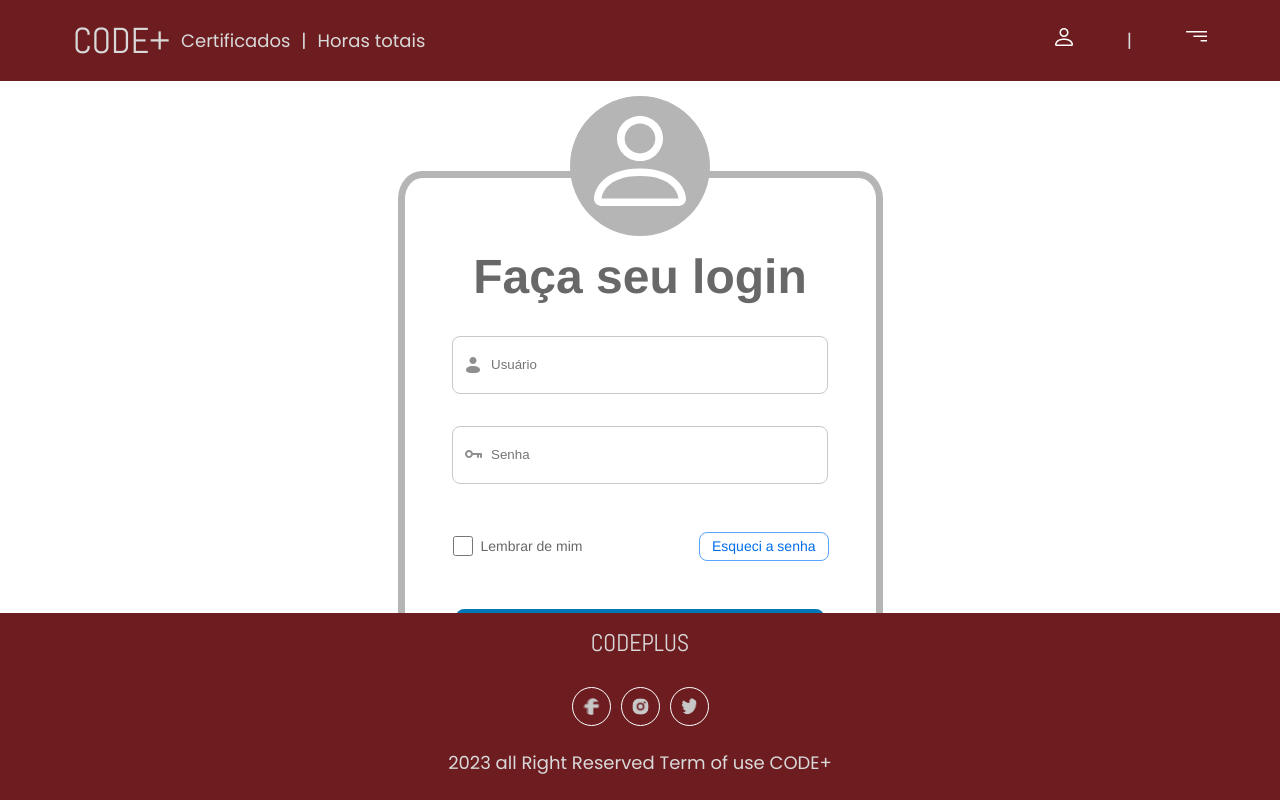
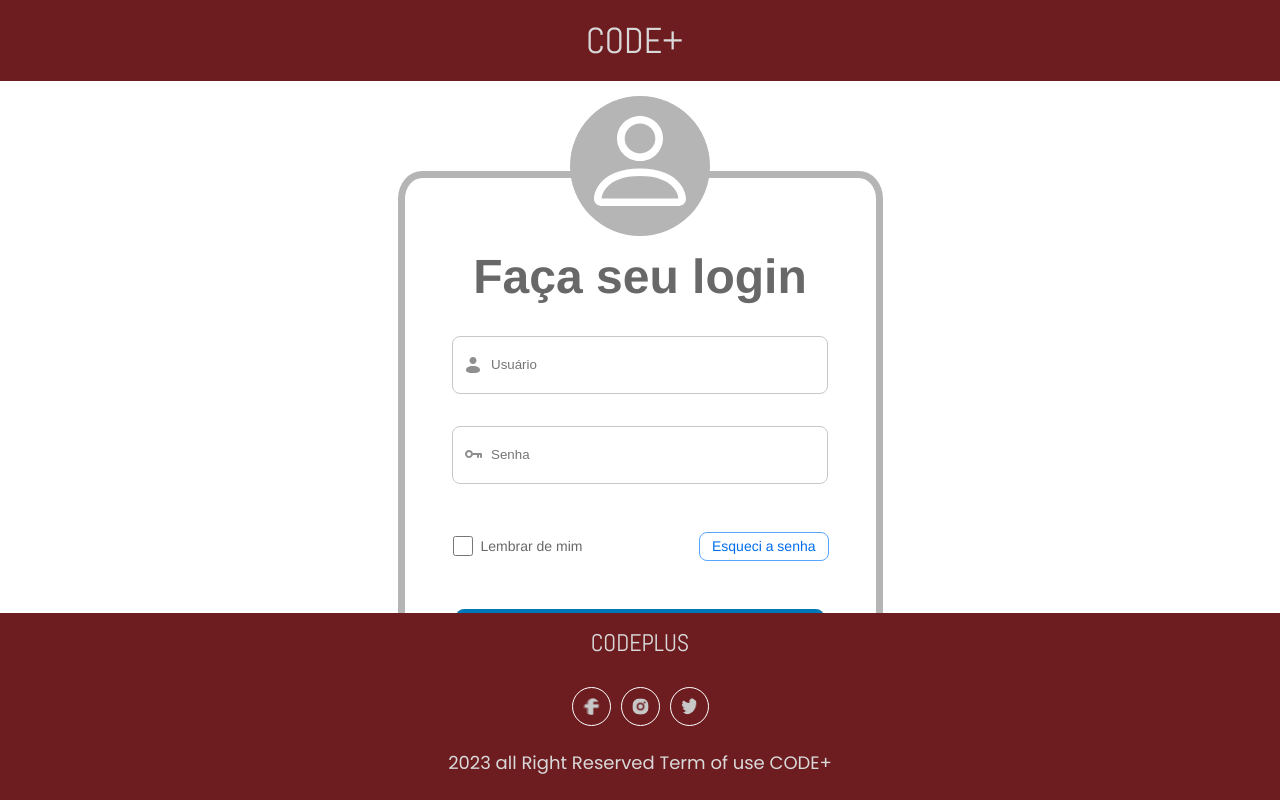
Before and after one commit to GabrielSoaresGomes/sistema-horas-complementares, a React (Create React App) app in the folder frontend/: page /login in a window 1280 px wide. Built offline with nearby package versions, Linux system fonts and the light colour scheme.

Commit message:
1 min para o fim do mundo

```diff
--- a/frontend/src/App.js
+++ b/frontend/src/App.js
@@ -1,11 +1,10 @@
 import Router from "./Router";
-import Navbar from "./components/layout/Navbar/Navbar";
 import Footer from "./components/layout/Footer/Footer";
 
 function App() {
     return (
         <div className="App">
-            <Router navbar={<Navbar />} footer={<Footer />}/>
+            <Router footer={<Footer />}/>
         </div>
     );
 }
--- a/frontend/src/Router.js
+++ b/frontend/src/Router.js
@@ -1,19 +1,28 @@
-import {BrowserRouter, Routes, Route} from 'react-router-dom';
+import {BrowserRouter, Routes, Route, useLocation} from 'react-router-dom';
 import Home from "./pages/Home/Home";
 import Certificados from './pages/Certificados/Certificados';
 import Login from "./pages/Login/Login";
+import NavbarLogin from "./components/layout/NavbarLogin/NavbarLogin";
+import Navbar from "./components/layout/Navbar/Navbar";
 
-const Router = ({navbar, footer}) => {
+const AppNavbar = () => {
+    const location = useLocation();
+    const isLoginPage = location.pathname === '/login';
+    return isLoginPage ? <NavbarLogin/> : <Navbar/>;
+};
+
+const Router = ({footer}) => {
+
     return (
             <BrowserRouter>
-                {navbar}
+                <AppNavbar/>
                     <Routes>
                         <Route path={'/'} element={<Home />}/>
                         <Route path={'/certificados'} element={<Certificados />}/>
                         <Route path={'/painel'} element={<h1>Horas Totais</h1>}/>
                         <Route path={'/alunos'} element={<h1>Alunos</h1>}/>
                         <Route path={'/atividades'} element={<h1>Atividades</h1>}/>
-                        <Route path={'/login'} element={<Login />}/>
+                        <Route path={'/login'} element={<Login />} />
                     </Routes>
                 {footer}
             </BrowserRouter>
--- /dev/null
+++ b/frontend/src/components/layout/NavbarLogin/NavbarLogin.js
@@ -0,0 +1,17 @@
+import './navbarLogin.css'
+
+import { NavLink } from 'react-router-dom';
+
+
+const NavbarLogin = () => {
+    return (
+       <header className='header'>
+        <div className='codediv'>
+            <NavLink to={'/login'} style={{color:'#D9D9D9' ,textDecoration: 'none'}}>
+                <h1>CODE+</h1>
+            </NavLink>
+        </div>
+       </header>
+    )
+}
+export default NavbarLogin;
--- /dev/null
+++ b/frontend/src/components/layout/NavbarLogin/navbarLogin.css
@@ -0,0 +1,22 @@
+@import url('https://fonts.googleapis.com/css2?family=Poppins&display=swap');
+@import url('https://fonts.googleapis.com/css2?family=Abel&display=swap');
+
+
+.header {
+    background-color: #6D1D20;
+    display: flex;
+    justify-content: center;
+    align-items: center;
+    height: 81px;
+    color: #D9D9D9;
+    font-family: 'Poppins', sans-serif;
+    font-size: 18px;
+}
+
+.header h1 {
+    padding-right: 11px;
+    font-family: 'Abel', sans-serif;
+    font-size: 36px;
+    text-decoration: none;
+    font-weight: 100;
+}
--- a/frontend/src/pages/Login/Login.js
+++ b/frontend/src/pages/Login/Login.js
@@ -1,4 +1,5 @@
 import React, { useState } from "react";
+import { Link } from 'react-router-dom';
 import "./styleLogin.css";
 
 import personLogin from '../../assets/img/personLogin.svg';
@@ -88,9 +89,11 @@ const Login = () => {
                             </div>
                         </div>
                         <div className="envio">
-                            <button type="submit-button">
-                                <div className="submit-text">Login</div>
-                            </button>
+                            <Link to={'/certificados'}>
+                                <button type="submit-button">
+                                    <div className="submit-text">Login</div>
+                                </button>
+                            </Link>
                         </div>
                     </form>
                 </div>
--- a/frontend/src/pages/Login/styleLogin.css
+++ b/frontend/src/pages/Login/styleLogin.css
@@ -226,6 +226,7 @@
     line-height: normal;
     cursor: pointer;
     transition: background-color 0.3s ease;
+    text-decoration: none;
 }
 
 .envio button:hover {
```
